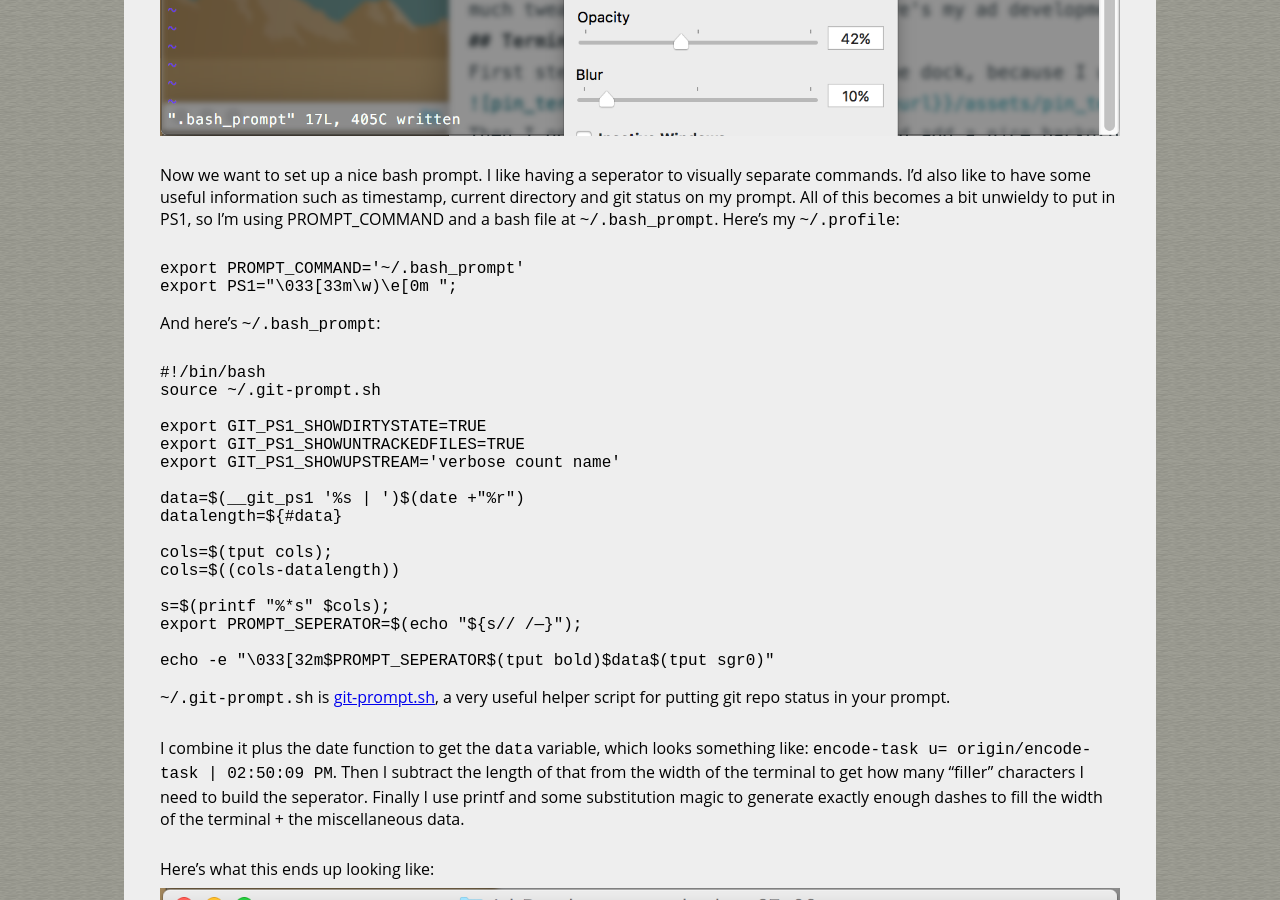
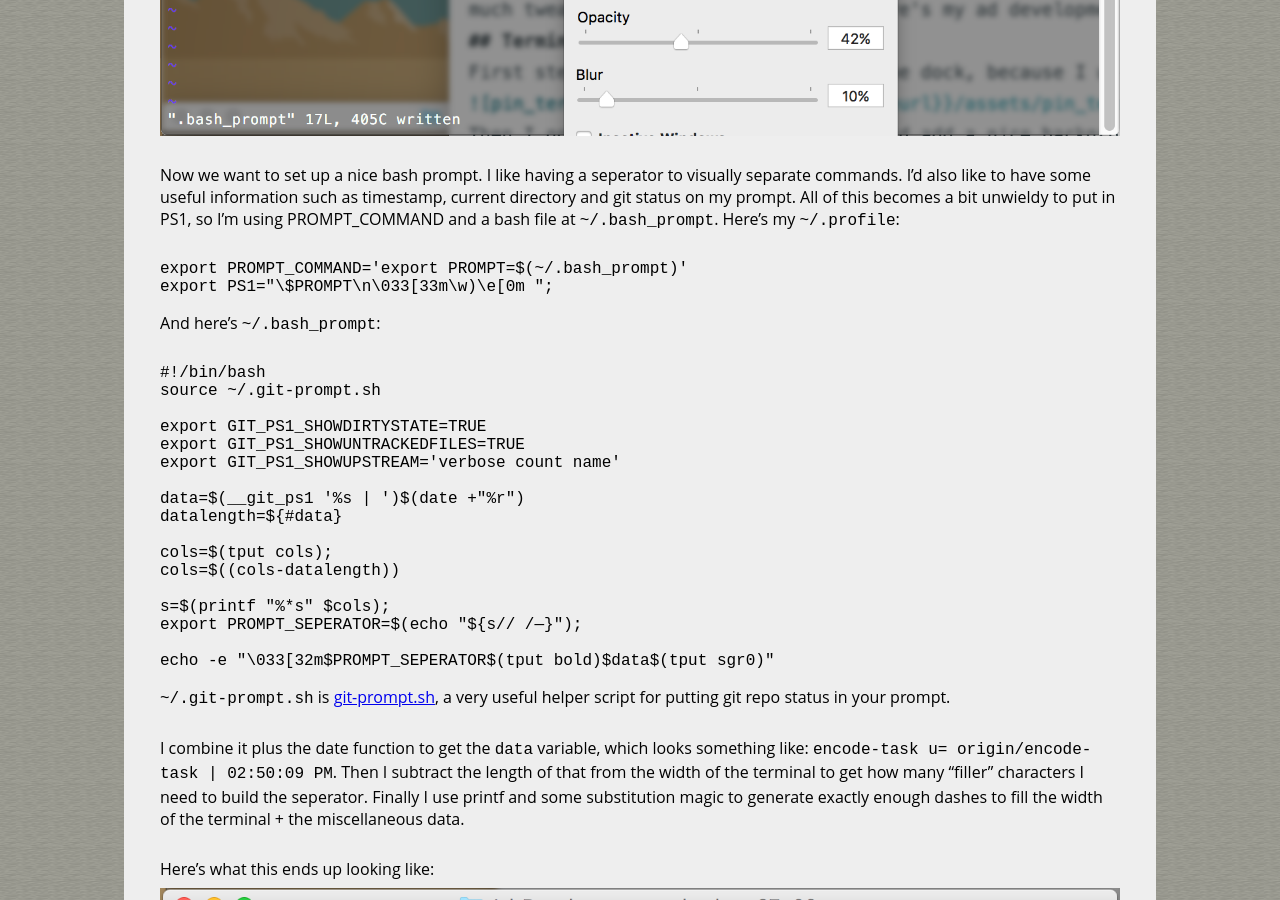
Before and after one commit to Thristhart/techniques, a Jekyll site: the page built from programming/osx_dev_env.md, in a window 1280 px wide and 900 px high, scrolled down 1275 px. Built offline with Jekyll 4.4.1, drawn with Linux system fonts in a browser that asks for light colours.

Commit message:
tweak prompt

```diff
--- a/programming/osx_dev_env.md
+++ b/programming/osx_dev_env.md
@@ -16,8 +16,8 @@ Then I go into the terminal settings and add background transparency, because it
 Now we want to set up a nice bash prompt. I like having a seperator to visually separate commands. I'd also like to have some useful information such as timestamp, current directory and git status on my prompt. All of this becomes a bit unwieldy to put in PS1, so I'm using PROMPT_COMMAND and a bash file at `~/.bash_prompt`.
 Here's my `~/.profile`:
 
-    export PROMPT_COMMAND='~/.bash_prompt'
-    export PS1="\033[33m\w)\e[0m ";
+    export PROMPT_COMMAND='export PROMPT=$(~/.bash_prompt)'
+    export PS1="\$PROMPT\n\033[33m\w)\e[0m ";
 
 And here's `~/.bash_prompt`:
 
```
